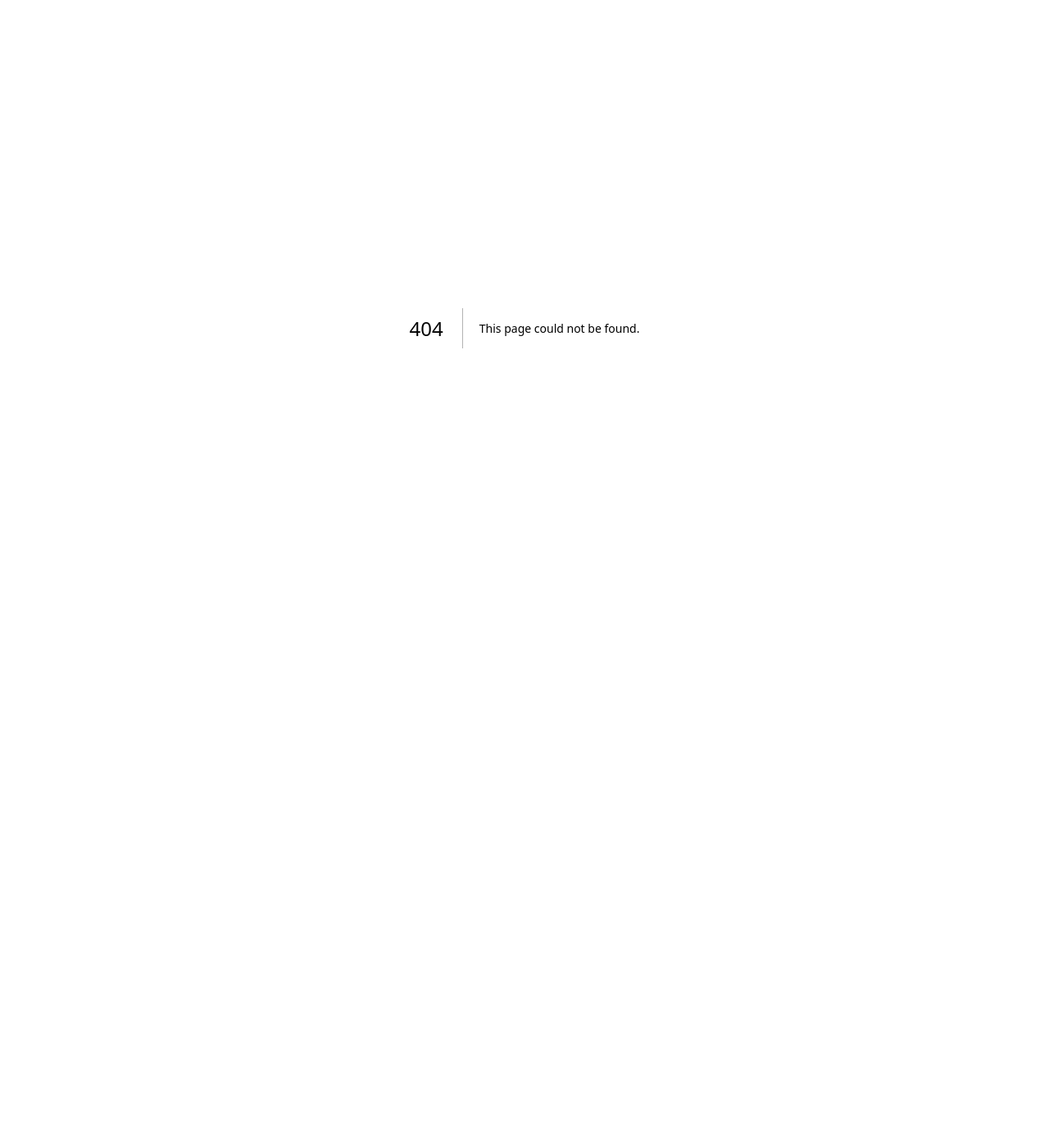
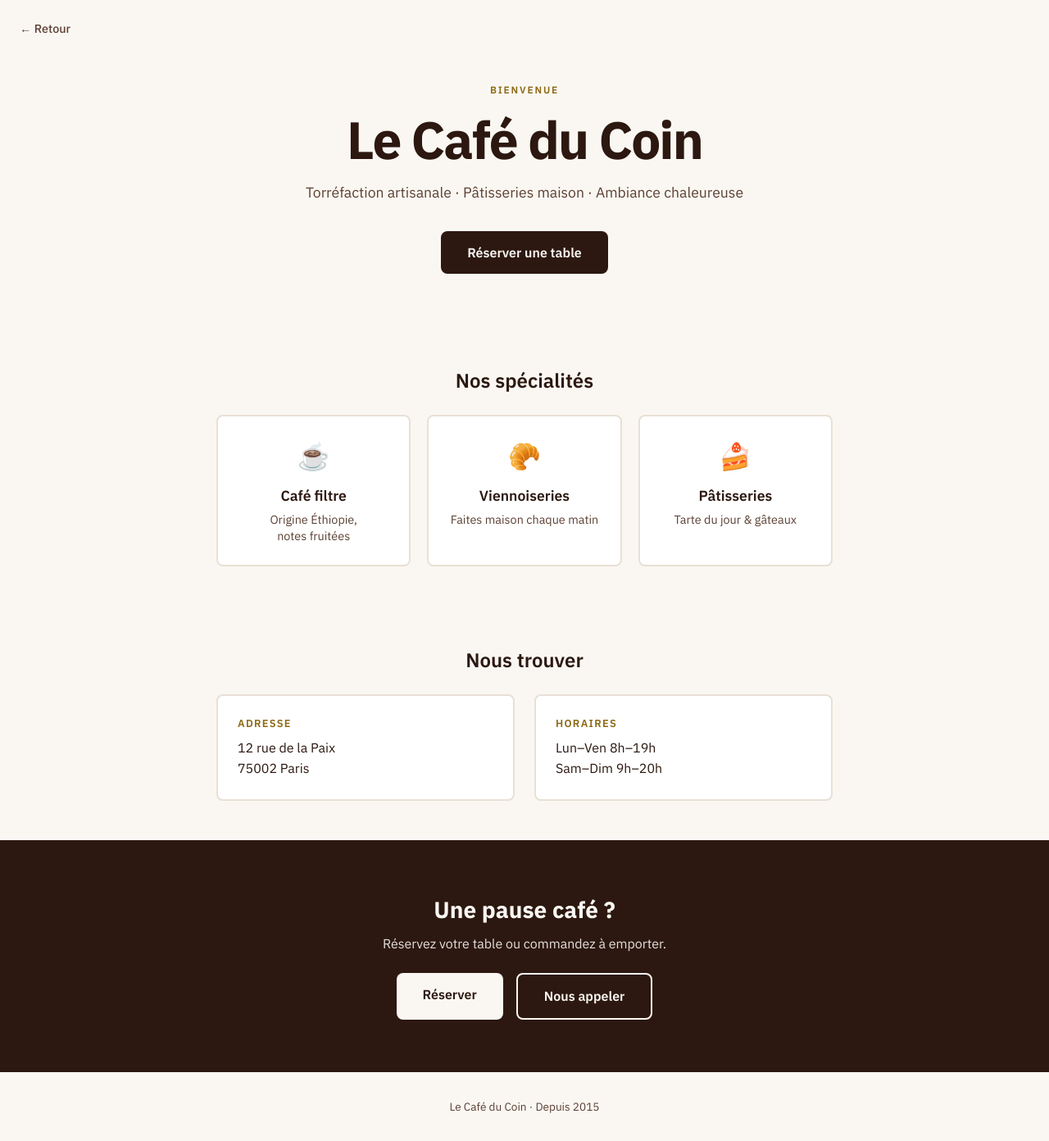
Before and after one commit to Badi18000/prototyping_with_cursor, a Next.js app: page /prototypes/cafe-landing in a window 1280 px wide. Before the commit this address had no page. Shown: the whole page at 82% size. Before the commit the page ends 800 px from the top, so only its background shows below. Built offline with nearby package versions, Linux system fonts and the light colour scheme.

Commit message:
Oubadi Designer: design brutal/minimal, landing café, Next.js 15.5.12

```diff
--- a/app/layout.tsx
+++ b/app/layout.tsx
@@ -9,6 +9,7 @@
 
 import type { Metadata } from "next";
 import { Geist, Geist_Mono } from "next/font/google";
+import { IBM_Plex_Sans } from "next/font/google";
 import "./styles/globals.css";
 
 const geistSans = Geist({
@@ -21,8 +22,15 @@ const geistMono = Geist_Mono({
   subsets: ["latin"],
 });
 
+const ibmPlexSans = IBM_Plex_Sans({
+  subsets: ["latin"],
+  weight: ["400", "500", "600", "700"],
+  display: "swap",
+  variable: "--font-brutal",
+});
+
 export const metadata: Metadata = {
-  title: "Oubadi Momo's prototypes",
+  title: "Oubadi Designer",
   description: "The home for all my prototypes",
   icons: {
     icon: [
@@ -41,7 +49,7 @@ export default function RootLayout({
 }>) {
   return (
     <html lang="en">
-      <body className={`${geistSans.variable} ${geistMono.variable}`}>
+      <body className={`${geistSans.variable} ${geistMono.variable} ${ibmPlexSans.variable}`}>
         {children}
       </body>
     </html>
--- /dev/null
+++ b/app/prototypes/cafe-landing/page.tsx
@@ -0,0 +1,85 @@
+"use client";
+
+import Link from "next/link";
+import styles from "./styles.module.css";
+
+export default function CafeLanding() {
+  return (
+    <div className={styles.page}>
+      {/* Back to prototypes */}
+      <Link href="/" className={styles.backLink}>
+        ← Retour
+      </Link>
+
+      {/* Hero section */}
+      <header className={styles.hero}>
+        <span className={styles.heroLabel}>Bienvenue</span>
+        <h1 className={styles.heroTitle}>Le Café du Coin</h1>
+        <p className={styles.heroSubtitle}>
+          Torréfaction artisanale · Pâtisseries maison · Ambiance chaleureuse
+        </p>
+        <a href="#reserver" className={styles.ctaButton}>
+          Réserver une table
+        </a>
+      </header>
+
+      {/* Menu highlights */}
+      <section className={styles.section}>
+        <h2 className={styles.sectionTitle}>Nos spécialités</h2>
+        <div className={styles.menuGrid}>
+          <div className={styles.menuCard}>
+            <span className={styles.menuIcon}>☕</span>
+            <h3>Café filtre</h3>
+            <p>Origine Éthiopie, notes fruitées</p>
+          </div>
+          <div className={styles.menuCard}>
+            <span className={styles.menuIcon}>🥐</span>
+            <h3>Viennoiseries</h3>
+            <p>Faites maison chaque matin</p>
+          </div>
+          <div className={styles.menuCard}>
+            <span className={styles.menuIcon}>🍰</span>
+            <h3>Pâtisseries</h3>
+            <p>Tarte du jour & gâteaux</p>
+          </div>
+        </div>
+      </section>
+
+      {/* Location & Hours */}
+      <section className={styles.section}>
+        <h2 className={styles.sectionTitle}>Nous trouver</h2>
+        <div className={styles.infoCard}>
+          <div className={styles.infoBlock}>
+            <h4>Adresse</h4>
+            <p>12 rue de la Paix<br />75002 Paris</p>
+          </div>
+          <div className={styles.infoBlock}>
+            <h4>Horaires</h4>
+            <p>Lun–Ven 8h–19h<br />Sam–Dim 9h–20h</p>
+          </div>
+        </div>
+      </section>
+
+      {/* CTA / Reservation */}
+      <section className={styles.ctaSection} id="reserver">
+        <h2 className={styles.ctaTitle}>Une pause café ?</h2>
+        <p className={styles.ctaText}>
+          Réservez votre table ou commandez à emporter.
+        </p>
+        <div className={styles.ctaButtons}>
+          <a href="#" className={styles.ctaPrimary}>
+            Réserver
+          </a>
+          <a href="tel:+33123456789" className={styles.ctaSecondary}>
+            Nous appeler
+          </a>
+        </div>
+      </section>
+
+      {/* Footer */}
+      <footer className={styles.footer}>
+        <p>Le Café du Coin · Depuis 2015</p>
+      </footer>
+    </div>
+  );
+}
--- /dev/null
+++ b/app/prototypes/cafe-landing/styles.module.css
@@ -0,0 +1,230 @@
+/*
+  Café landing page - Warm, inviting, clean
+  Palette: cream, coffee brown, warm accents
+*/
+
+.page {
+  min-height: 100vh;
+  background: #faf7f2;
+  font-family: var(--font-brutal), system-ui, sans-serif;
+}
+
+/* Back link */
+.backLink {
+  position: fixed;
+  top: 1.5rem;
+  left: 1.5rem;
+  color: #5c4033;
+  text-decoration: none;
+  font-size: 0.9rem;
+  font-weight: 500;
+  z-index: 10;
+  transition: color 0.2s;
+}
+
+.backLink:hover {
+  color: #8b6914;
+}
+
+/* Hero */
+.hero {
+  padding: 6rem 1.5rem 4rem;
+  text-align: center;
+  max-width: 640px;
+  margin: 0 auto;
+}
+
+.heroLabel {
+  display: inline-block;
+  font-size: 0.75rem;
+  font-weight: 600;
+  letter-spacing: 0.15em;
+  text-transform: uppercase;
+  color: #8b6914;
+  margin-bottom: 1rem;
+}
+
+.heroTitle {
+  font-size: clamp(2.5rem, 8vw, 4rem);
+  font-weight: 700;
+  color: #2c1810;
+  letter-spacing: -0.03em;
+  line-height: 1.1;
+  margin-bottom: 1rem;
+}
+
+.heroSubtitle {
+  font-size: 1.1rem;
+  color: #5c4033;
+  line-height: 1.6;
+  margin-bottom: 2rem;
+}
+
+.ctaButton {
+  display: inline-block;
+  background: #2c1810;
+  color: #faf7f2;
+  padding: 0.9rem 2rem;
+  border-radius: 8px;
+  text-decoration: none;
+  font-weight: 600;
+  font-size: 1rem;
+  transition: background 0.2s, transform 0.15s;
+}
+
+.ctaButton:hover {
+  background: #5c4033;
+  transform: translateY(-2px);
+}
+
+/* Sections */
+.section {
+  padding: 3rem 1.5rem;
+  max-width: 800px;
+  margin: 0 auto;
+}
+
+.sectionTitle {
+  font-size: 1.5rem;
+  font-weight: 600;
+  color: #2c1810;
+  margin-bottom: 1.5rem;
+  text-align: center;
+}
+
+/* Menu grid */
+.menuGrid {
+  display: grid;
+  grid-template-columns: repeat(auto-fit, minmax(200px, 1fr));
+  gap: 1.25rem;
+}
+
+.menuCard {
+  background: #fff;
+  border: 2px solid #e8e0d5;
+  border-radius: 8px;
+  padding: 1.5rem;
+  text-align: center;
+  transition: border-color 0.2s, transform 0.15s;
+}
+
+.menuCard:hover {
+  border-color: #8b6914;
+  transform: translateY(-2px);
+}
+
+.menuIcon {
+  font-size: 2rem;
+  display: block;
+  margin-bottom: 0.75rem;
+}
+
+.menuCard h3 {
+  font-size: 1.1rem;
+  font-weight: 600;
+  color: #2c1810;
+  margin-bottom: 0.35rem;
+}
+
+.menuCard p {
+  font-size: 0.9rem;
+  color: #5c4033;
+  line-height: 1.4;
+}
+
+/* Info card */
+.infoCard {
+  display: grid;
+  grid-template-columns: repeat(auto-fit, minmax(220px, 1fr));
+  gap: 1.5rem;
+}
+
+.infoBlock {
+  background: #fff;
+  border: 2px solid #e8e0d5;
+  border-radius: 8px;
+  padding: 1.5rem;
+}
+
+.infoBlock h4 {
+  font-size: 0.8rem;
+  font-weight: 600;
+  letter-spacing: 0.1em;
+  text-transform: uppercase;
+  color: #8b6914;
+  margin-bottom: 0.5rem;
+}
+
+.infoBlock p {
+  font-size: 1rem;
+  color: #2c1810;
+  line-height: 1.6;
+}
+
+/* CTA section */
+.ctaSection {
+  background: #2c1810;
+  color: #faf7f2;
+  padding: 4rem 1.5rem;
+  text-align: center;
+}
+
+.ctaTitle {
+  font-size: 1.75rem;
+  font-weight: 700;
+  margin-bottom: 0.5rem;
+}
+
+.ctaText {
+  font-size: 1rem;
+  opacity: 0.9;
+  margin-bottom: 1.5rem;
+}
+
+.ctaButtons {
+  display: flex;
+  flex-wrap: wrap;
+  gap: 1rem;
+  justify-content: center;
+}
+
+.ctaPrimary {
+  display: inline-block;
+  background: #faf7f2;
+  color: #2c1810;
+  padding: 0.9rem 2rem;
+  border-radius: 8px;
+  text-decoration: none;
+  font-weight: 600;
+  transition: opacity 0.2s, transform 0.15s;
+}
+
+.ctaPrimary:hover {
+  opacity: 0.95;
+  transform: translateY(-2px);
+}
+
+.ctaSecondary {
+  display: inline-block;
+  background: transparent;
+  color: #faf7f2;
+  padding: 0.9rem 2rem;
+  border: 2px solid #faf7f2;
+  border-radius: 8px;
+  text-decoration: none;
+  font-weight: 600;
+  transition: background 0.2s, transform 0.15s;
+}
+
+.ctaSecondary:hover {
+  background: rgba(255, 255, 255, 0.1);
+  transform: translateY(-2px);
+}
+
+/* Footer */
+.footer {
+  padding: 2rem 1.5rem;
+  text-align: center;
+  font-size: 0.85rem;
+  color: #5c4033;
+}
--- a/package.json
+++ b/package.json
@@ -10,7 +10,7 @@
   "dependencies": {
     "@types/canvas-confetti": "^1.9.0",
     "canvas-confetti": "^1.9.3",
-    "next": "15.1.7",
+    "next": "15.5.12",
     "react": "^19.0.0",
     "react-dom": "^19.0.0"
   },
```
Also changed, not shown: app/page.tsx (+8 -23 lines), app/styles/home.module.css (+61 -107 lines), app/prototypes/cafe-landing/README.md (added), 1 other file (tests, documents, lock files or other folders).
